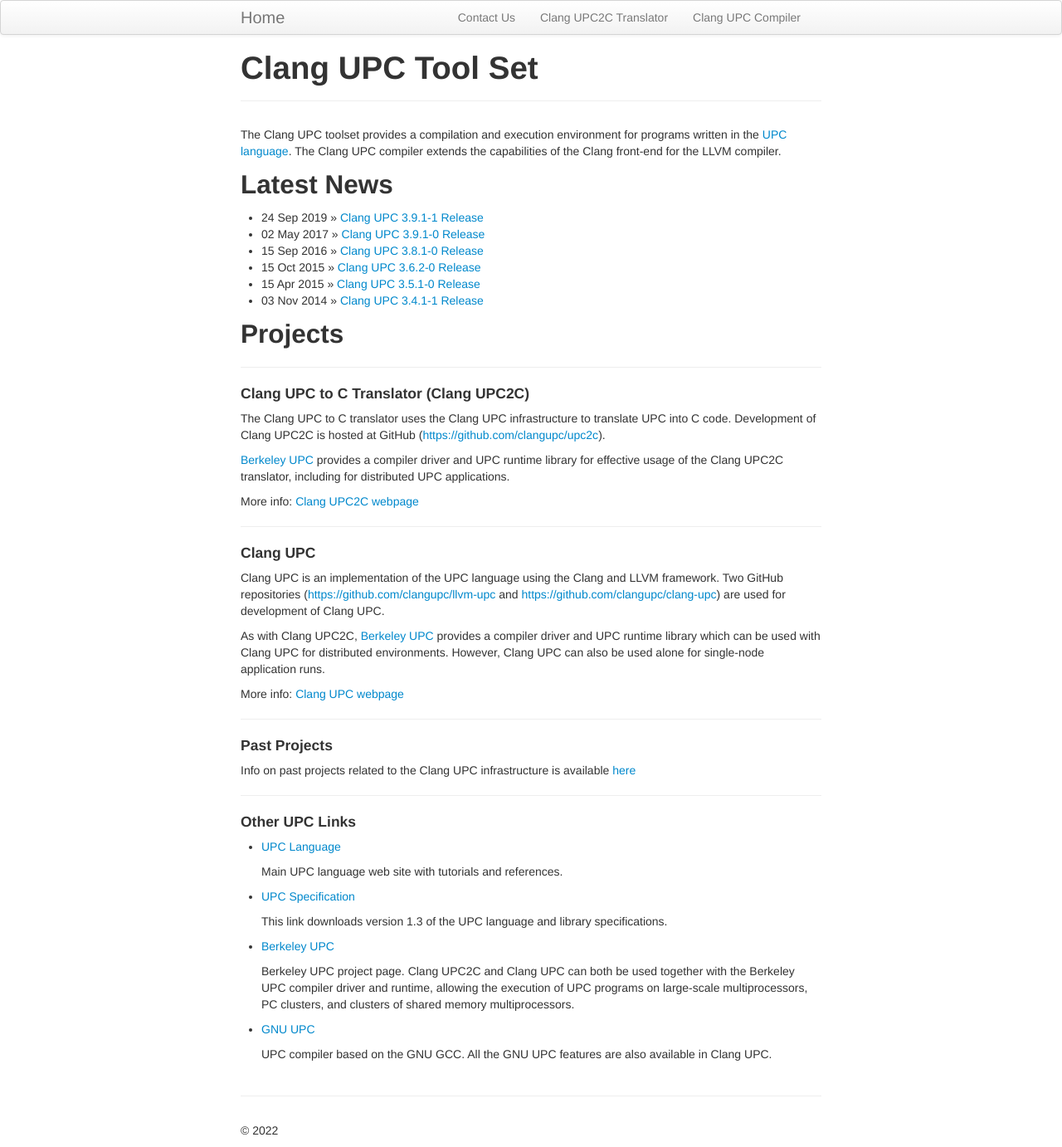
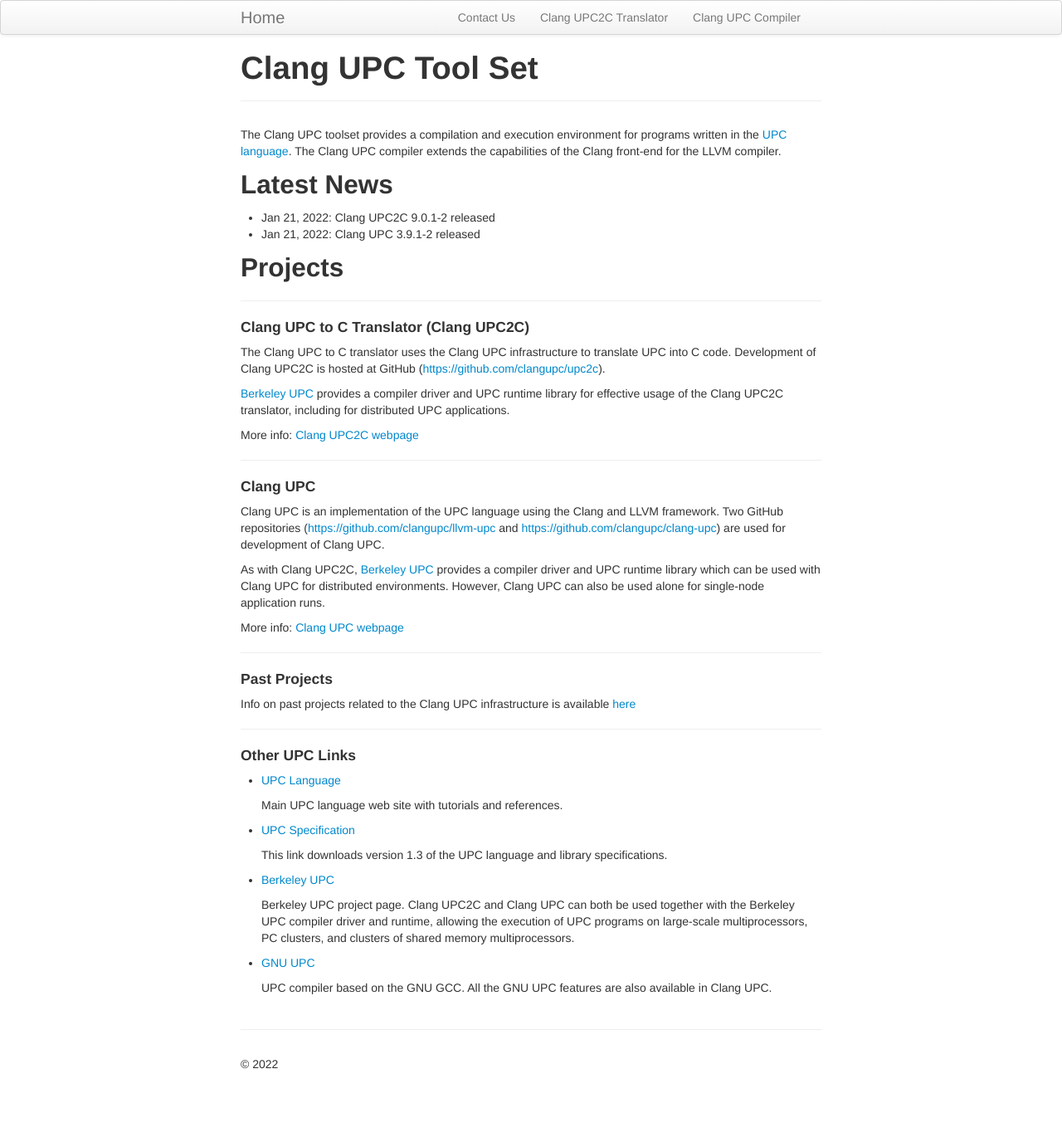
Before and after one commit to clangupc/clangupc.github.io, a Jekyll site: the page built from index_.md, in a window 1280 px wide. Shown: the whole page at 83% size. Built offline with Jekyll 4.4.1, drawn with Linux system fonts in a browser that asks for light colours; after the commit the page ends 1302 px from its top, so only the background shows below that.

Commit message:
Manual/slim NEWS on main page

```diff
--- a/index_.md
+++ b/index_.md
@@ -11,12 +11,9 @@
 for the LLVM compiler.
 
 ## Latest News
-<ul class="posts">
-  {% for post in site.posts %}
-    <li><span>{{ post.date | date_to_string }}</span> &raquo;
-    <a href="{{ BASE_PATH }}{{ post.url }}">{{ post.title }}</a></li>
-  {% endfor %}
-</ul>
+
++ Jan 21, 2022: Clang UPC2C 9.0.1-2 released
++ Jan 21, 2022: Clang UPC 3.9.1-2 released
 
 ## Projects
 - - -
```
